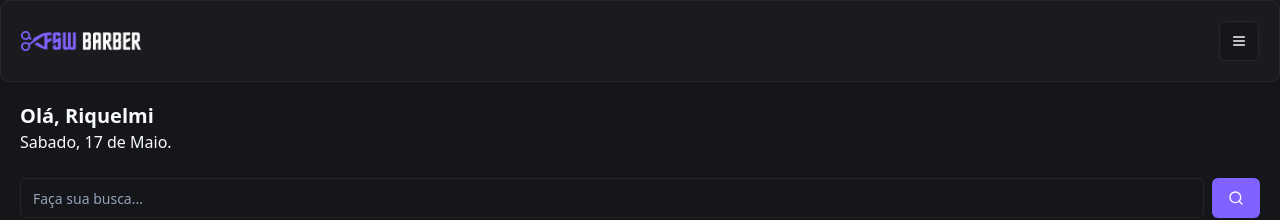
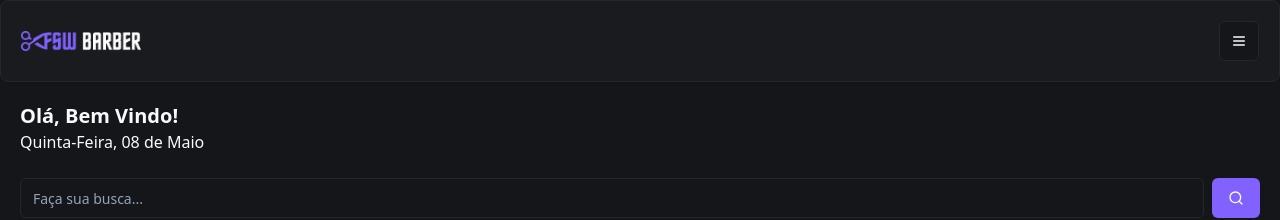
Before and after one commit to RiquelmiDev/FSW-Barber, a Next.js app: page / in a window 1280 px wide. Shown: the top 220 px of the page. Built offline with nearby package versions, Linux system fonts and the light colour scheme; no server answers; the database is empty.

Commit message:
feat: update welcome message

```diff
--- a/src/app/page.tsx
+++ b/src/app/page.tsx
@@ -9,6 +9,8 @@
 import Link from "next/link"
 import { getServerSession } from "next-auth"
 import { authOptions } from "./_lib/auth"
+import { format } from "date-fns"
+import { ptBR } from "date-fns/locale"
 
 // Sever
 export default async function Home() {
@@ -49,8 +51,18 @@
       <Header />
       <div className="p-5">
         {/* Texto */}
-        <h2 className="text-xl font-bold">Olá, Riquelmi</h2>
-        <p>Sabado, 17 de Maio.</p>
+        <h2 className="text-xl font-bold">
+          Olá, {session?.user ? session.user.name : "Bem Vindo!"}
+        </h2>
+        <p>
+          <span className="capitalize">
+            {format(new Date(), "EEEE, dd", { locale: ptBR })}
+          </span>
+          <span>&nbsp;de&nbsp;</span>
+          <span className="capitalize">
+            {format(new Date(), "MMMM", { locale: ptBR })}
+          </span>
+        </p>
 
         {/* Busca */}
         <div className="mt-6">
```
